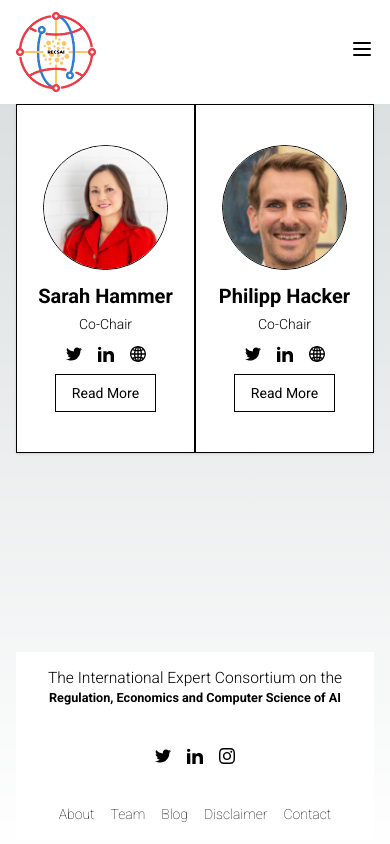
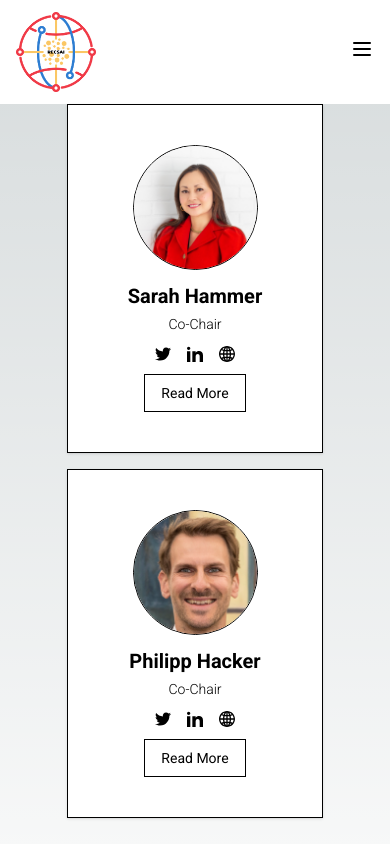
Before and after one commit to SebMelendez01/recsai, a Next.js app: page /team in a window 390 px wide. Shown: the top 844 px of the page. Built offline with nearby package versions, Linux system fonts and the light colour scheme.

Commit message:
team phone styling

```diff
--- a/app/disclaimer/page.tsx
+++ b/app/disclaimer/page.tsx
@@ -2,7 +2,7 @@ import Footer from "@/components/footer";
 import Navbar from "@/components/navbar";
 
 
-export default function Team() {
+export default function Disclaimer() {
 
     return (
         <div>
--- a/app/team/page.tsx
+++ b/app/team/page.tsx
@@ -20,9 +20,9 @@ export default function Team() {
         <div>
             <Navbar/>
             <div className="px-4 mx-auto lg:max-w-8xl md:px-8 min-h-[63vh]">
-                <div className="flex sm:justify-evenly">
+                <div className="flex justify-evenly flex-wrap">
                     {profiles.names.map((profile :string) => (
-                        <div className="w-64">
+                        <div key={profile} className="w-64 mb-4">
                             <User name={profiles[profile].name} title={profiles[profile].title} external={profiles[profile].website} linkedin={profiles[profile].linkedin} twitter={profiles[profile].twitter} />
                         </div>
                     ))}
--- a/components/card.tsx
+++ b/components/card.tsx
@@ -1,9 +1,4 @@
 import Image from "next/image"
-
-import reseach from '../public/images/research.png'
-import promote from '../public/images/promote.png'
-import connect from '../public/images/connect.png'
-import coordinate from '../public/images/coordinate.png'
 
 interface CardProps {
     title:string,
```
